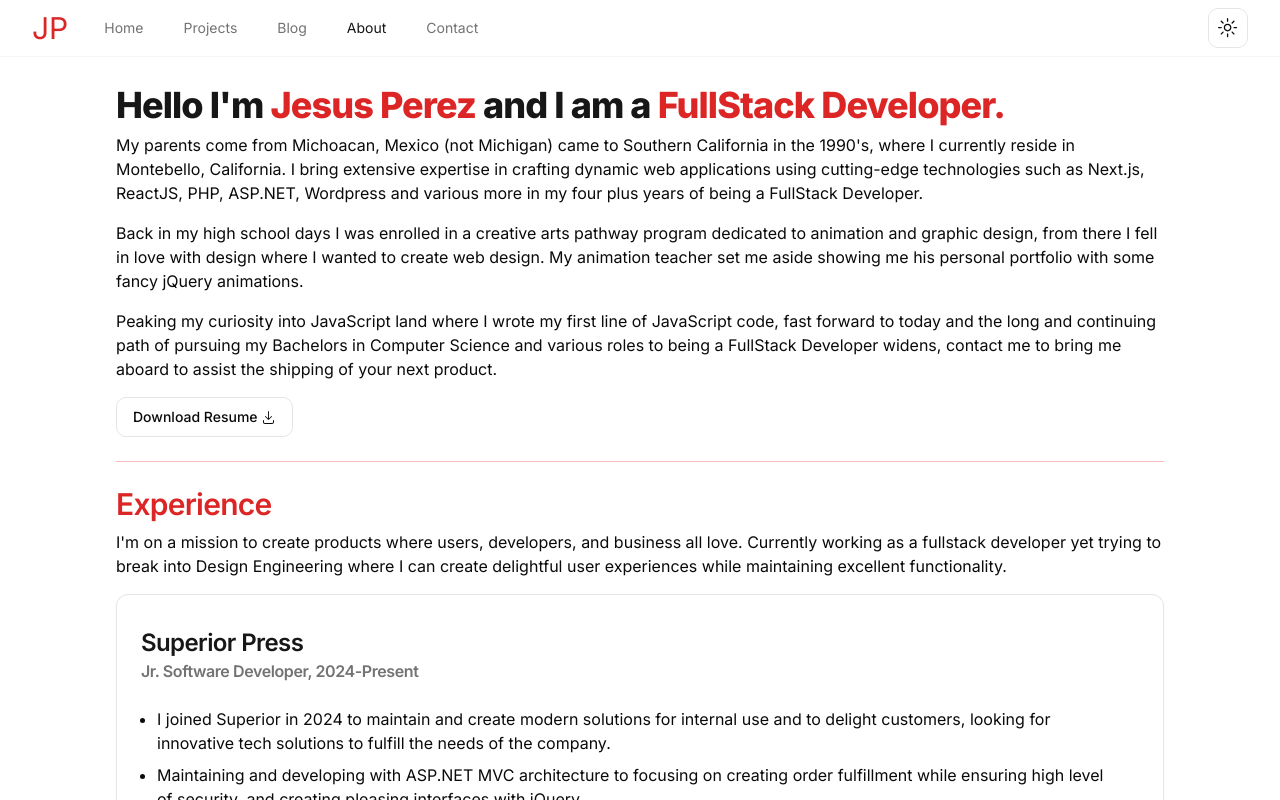
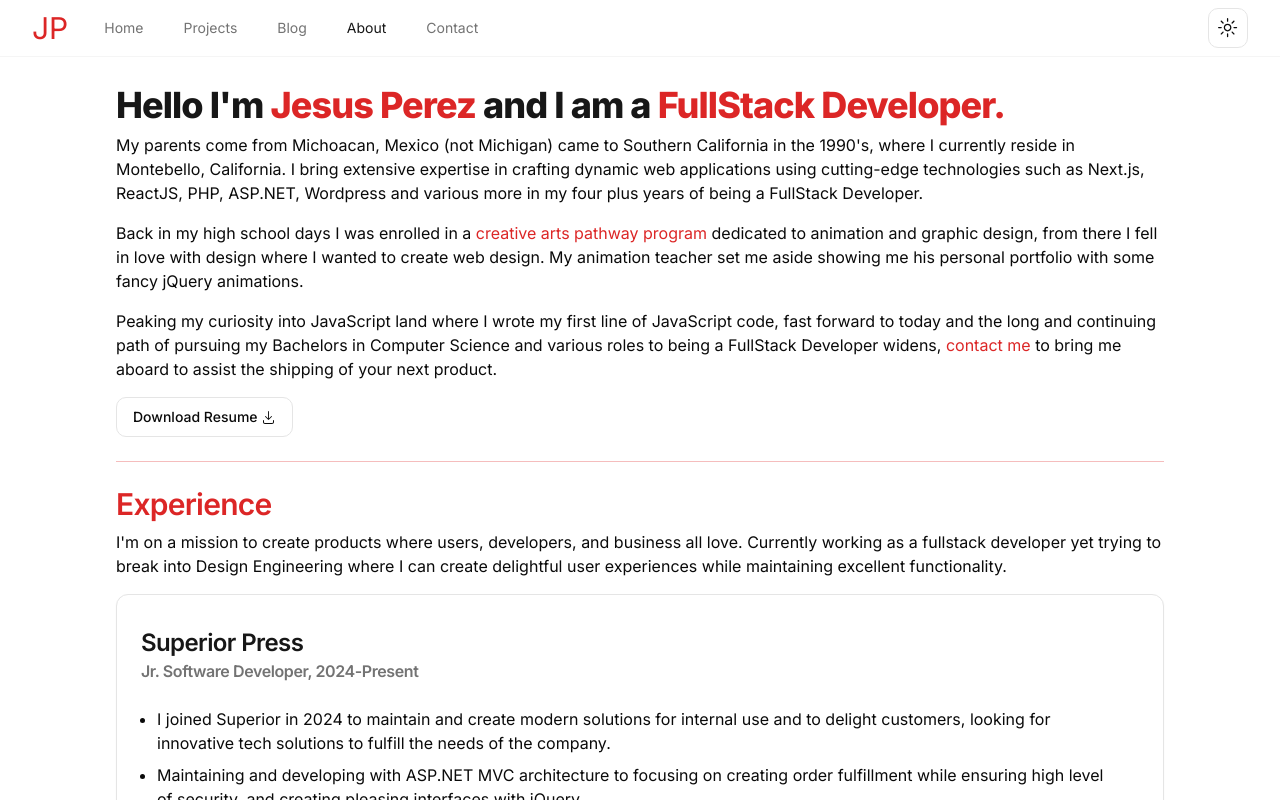
Before and after one commit to JayDevelops/next-jay-portfolio, a Next.js app: page /about in a window 1280 px wide. Shown: the top 800 px of the page. Built offline with nearby package versions, Linux system fonts and the light colour scheme.

Commit message:
fixed link styling

```diff
--- a/app/about/AboutMeHeader.tsx
+++ b/app/about/AboutMeHeader.tsx
@@ -22,7 +22,7 @@ export function AboutMeHeader() {
                     </Text>
 
                     <Text>
-                        Back in my high school days I was enrolled in a&nbsp;<Link href="https://www.mhscats.com/">creative
+                        Back in my high school days I was enrolled in a&nbsp;<Link href="https://www.mhscats.com/" className="text-primary hover:underline" target="_blank">creative
                         arts pathway program</Link> dedicated to animation and graphic design, from there I fell in love
                         with design where I wanted to create web design. My animation teacher set me aside showing
                         me his personal portfolio with some fancy jQuery animations.
@@ -31,7 +31,7 @@ export function AboutMeHeader() {
                     <Text>
                         Peaking my curiosity into JavaScript land where I wrote my first line of JavaScript code, fast
                         forward to today and the long and continuing path of pursuing my Bachelors in Computer Science and various roles to being
-                        a FullStack Developer widens,&nbsp;<Link href="/contact">contact me</Link> to bring me aboard to
+                        a FullStack Developer widens,&nbsp;<Link href="/contact" className="text-primary hover:underline">contact me</Link> to bring me aboard to
                         assist the shipping of your next product.
                     </Text>
                 </div>
```
